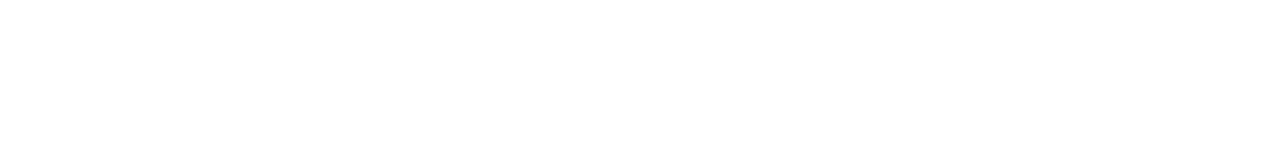
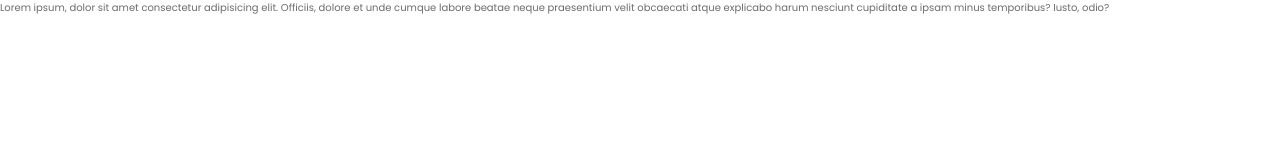
Before and after one commit to eduardooliveira3101/TRAVELGRAM, a plain HTML site: page index.html in a window 1280 px wide. Drawn offline with Linux system fonts and the light colour scheme.

Commit message:
add assets

```diff
--- a/index.html
+++ b/index.html
@@ -9,10 +9,13 @@
   <link href="https://fonts.googleapis.com/css2?family=Poppins:ital,wght@0,100;0,200;0,300;0,400;0,500;0,600;0,700;0,800;0,900;1,100;1,200;1,300;1,400;1,500;1,600;1,700;1,800;1,900&display=swap" rel="stylesheet">
   <link rel="stylesheet" href="./style/index.css">
 
-  <title>Document</title>
+  <title>Travelgram | Perfil de viagens</title>
 
 </head>
 <body>
+  <p>Lorem ipsum, dolor sit amet consectetur adipisicing elit. Officiis, dolore et unde cumque labore beatae
+     neque praesentium velit obcaecati atque explicabo
+     harum nesciunt cupiditate a ipsam minus temporibus? Iusto, odio?</p>
 
 </body>
 </html>
--- a/style/global.css
+++ b/style/global.css
@@ -20,3 +20,8 @@
 
   font-family: "Poppins", sans-serif;
 }
+
+body {
+  color: var(--text-color-secondary);
+  background-color: var(--background-color);
+}
```
Also changed, not shown: assets/AirplaneTilt.svg (added), assets/Image 01.png (added), assets/Image 02.png (added), assets/Image 03.png (added), assets/Image 04.png (added), assets/Image 05.png (added), assets/Image 06.png (added), assets/Image 07.png (added), assets/Image 08.png (added), assets/Image 09.png (added), assets/Image 10.png (added), assets/Image 11.png (added), assets/Image.svg (added), assets/Logo.svg (added), 2 more files, 1 other file.
